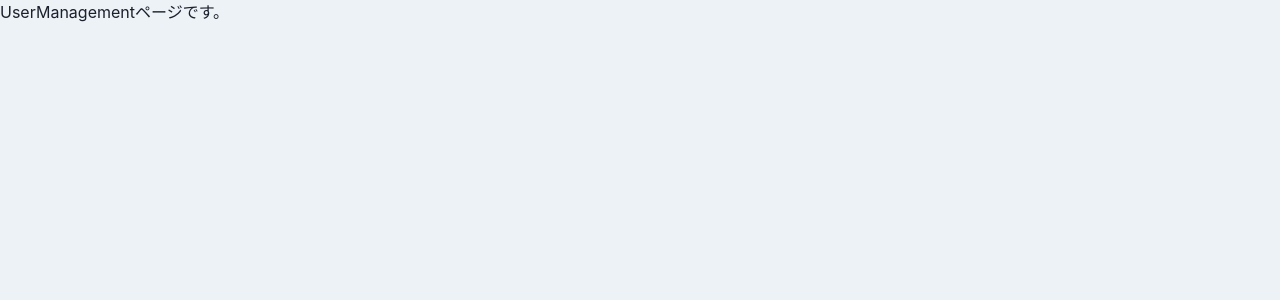
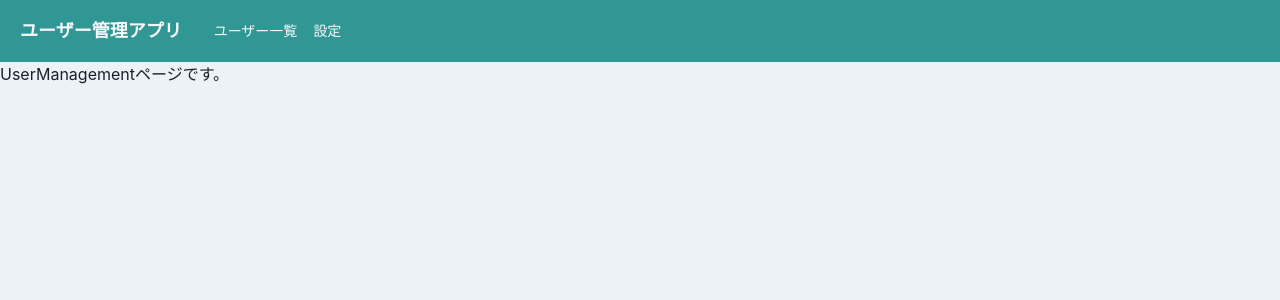
Before and after one commit to daiki-tadokoro/React-tutorial, a React (Create React App) app: page /home/User_management in a window 1280 px wide. Shown: the top 300 px of the page. Built offline with nearby package versions, Linux system fonts and the light colour scheme.

Commit message:
add-icon

```diff
--- a/package.json
+++ b/package.json
@@ -3,6 +3,7 @@
   "version": "0.1.0",
   "private": true,
   "dependencies": {
+    "@chakra-ui/icons": "^1.1.1",
     "@chakra-ui/react": "^1.7.4",
     "@emotion/react": "^11",
     "@emotion/styled": "^11",
--- /dev/null
+++ b/src/components/organisms/layout/Header.tsx
@@ -0,0 +1,30 @@
+import { memo, VFC } from "react";
+import { Flex, Heading, Box, Link, IconButton } from "@chakra-ui/react"
+import { HamburgerIcon } from "@chakra-ui/icons";
+
+export const Header: VFC = memo(() => {
+    return (
+        <Flex
+          as="nav"
+          bg="teal.500"
+          color="gray.50"
+          align="center"
+          justify="space-between"
+          padding={{ base:3, md: 5 }}
+        >
+          <Flex align="center" as="a" mr={8} _hover={{ cursor: "pointer"}}>
+            <Heading
+              as="h1"
+              fontSize={{ base: "md", md: "lg" }}
+            >ユーザー管理アプリ</Heading>
+          </Flex>
+            <Flex align="center" fontSize="sm" flexGrow={2} display={{ base: "none", md: "flex" }}>
+                <Box pr={4}>
+                    <Link>ユーザー一覧</Link>
+                </Box>
+                <Link>設定</Link>
+            </Flex>
+            <IconButton aria-label="メニューボタン" icon={<HamburgerIcon />} size="sm" variant="unstyled" display={{ base: "block", md: "none" }}/>
+        </Flex>
+    );
+});
--- /dev/null
+++ b/src/components/templates/HeaderLayout.tsx
@@ -0,0 +1,15 @@
+import { memo, ReactNode, VFC } from "react";
+import { Header } from "../organisms/layout/Header";
+
+type Props = {
+    children: ReactNode;
+}
+export const HeaderLayout: VFC<Props> = memo((props) => {
+    const { children } = props
+    return (
+      <>
+      <Header />
+      { children }
+      </>
+    )
+})
--- a/src/router/Router.tsx
+++ b/src/router/Router.tsx
@@ -3,6 +3,7 @@
 
 import { Login } from "../components/pages/Login"
 import { Page404 } from "../components/pages/Page404";
+import { HeaderLayout } from "../components/templates/HeaderLayout";
 import { HomeRouters } from "./HomeRouters";
 
 
@@ -20,7 +21,7 @@
                 exact={route.exact}
                 path={`${url}${route.path}`}
               >
-                  {route.children}
+                  <HeaderLayout>{route.children}</HeaderLayout>
               </Route>
           ))}
         </Switch>
```
Also changed, not shown: 1 other file (tests, documents, lock files or other folders).
